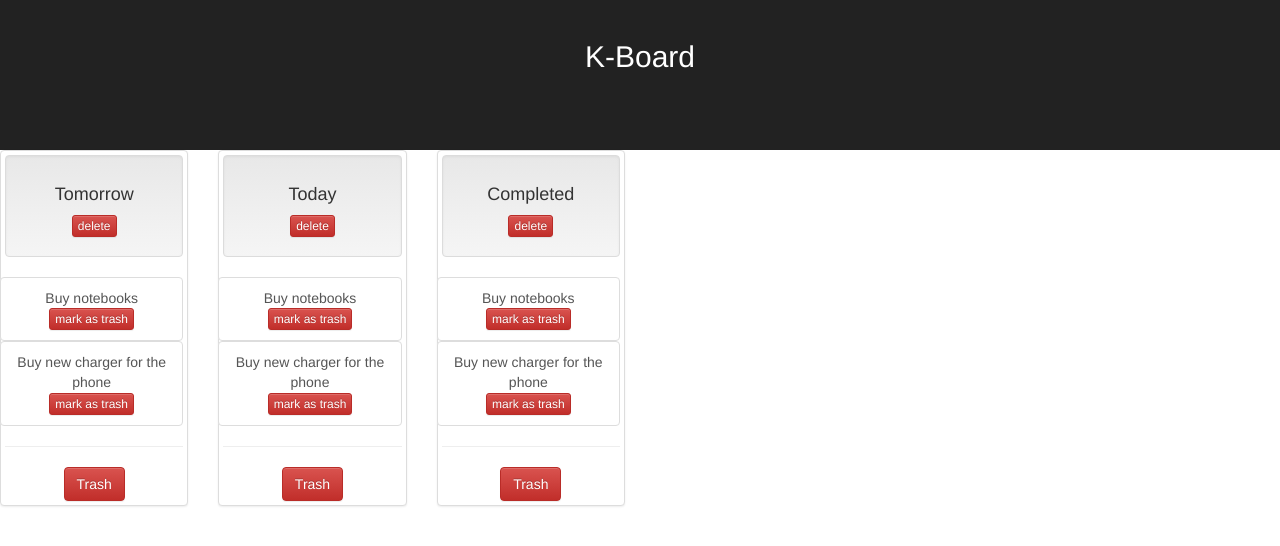
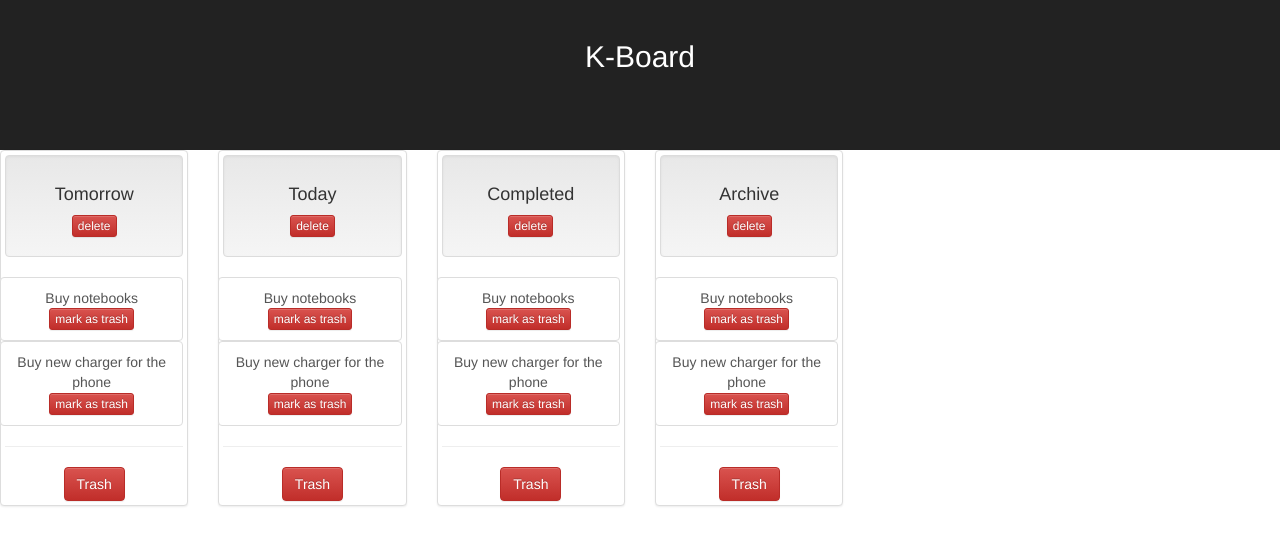
Before and after one commit to joromir/k-board, a React (Create React App) app: page / in a window 1280 px wide. Shown: the top 546 px of the page. Built offline with nearby package versions, Linux system fonts and the light colour scheme.

Commit message:
Delete unnecessary code

```diff
--- a/src/Board.js
+++ b/src/Board.js
@@ -6,12 +6,12 @@ export default class Board extends Component {
     super(props);
     this.handleChange = this.handleChange.bind(this);
 
-    // TODO: Extract data
     this.state = {
       boardColumns:[
       {id: 1, name: 'Tomorrow'},
       {id: 2, name: 'Today'},
-      {id: 3, name: 'Completed'}
+      {id: 3, name: 'Completed'},
+      {id: 4, name: 'Archive'}
     ]}
   }
 
@@ -24,8 +24,6 @@ export default class Board extends Component {
       let targetStory = targetColumn.stories.filter((story) =>
         story.id === storyId
       )[0];
-
-      // {title: targetStory.title, id: storyId, trash: true}
     }
 
     this.setState((prevState, props) =>
```
